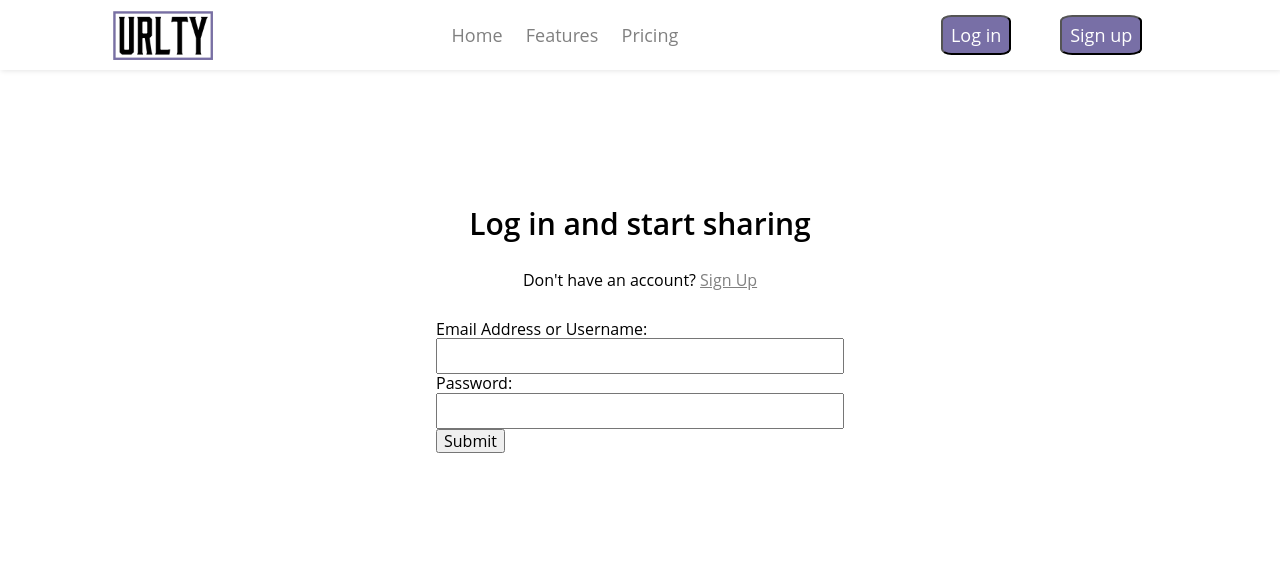
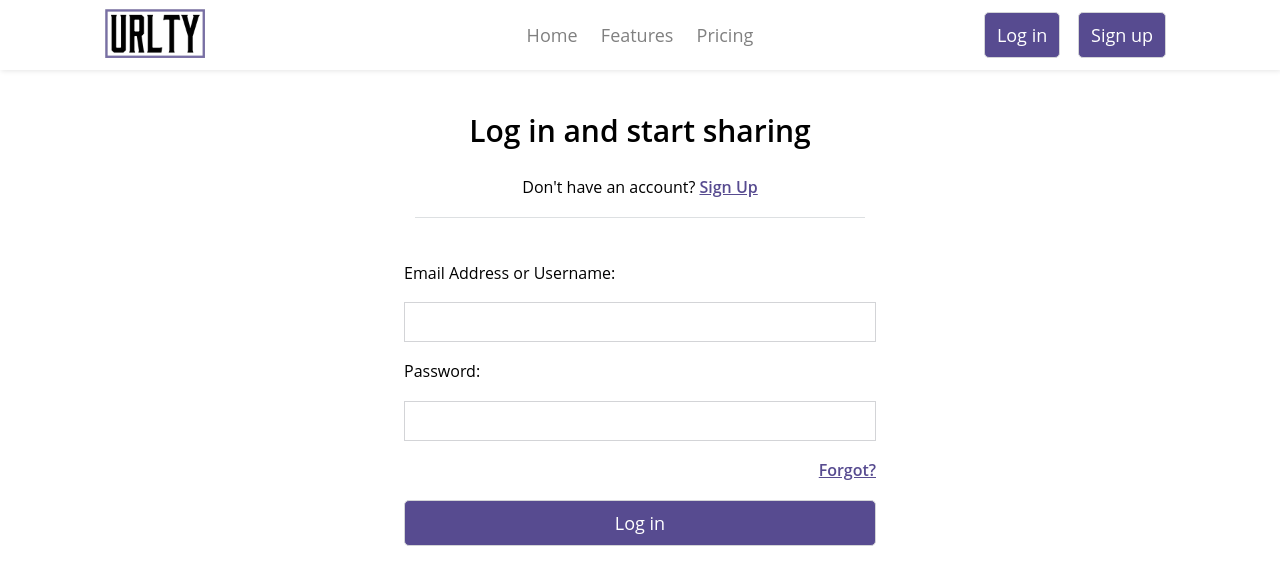
Before and after one commit to Yusuf007R/url-shortener, a React (Create React App) app in the folder frontend/: page / in a window 1280 px wide. Shown: the top 584 px of the page. Built offline with nearby package versions, Linux system fonts and the light colour scheme.

Commit message:
working on frontend login

```diff
--- a/frontend/package.json
+++ b/frontend/package.json
@@ -6,6 +6,7 @@
     "@testing-library/jest-dom": "^5.11.5",
     "@testing-library/react": "^11.1.0",
     "@testing-library/user-event": "^12.1.10",
+    "axios": "^0.21.0",
     "normalize.css": "^8.0.1",
     "react": "^17.0.1",
     "react-dom": "^17.0.1",
--- a/frontend/src/components/login/LoginForm/index.jsx
+++ /dev/null
@@ -1,22 +0,0 @@
-import React from "react";
-import { FormInput } from "./style";
-
-function LoginForm(props) {
-  return (
-    <div>
-      <form>
-        <label for="fname">Email Address or Username:</label>
-        <br></br>
-        <FormInput type="text" id="fname" name="fname"></FormInput>
-        <br></br>
-        <label for="lname">Password:</label>
-        <br></br>
-        <FormInput type="password" id="lname" name="lname"></FormInput>
-      </form>
-
-      <button>Submit</button>
-    </div>
-  );
-}
-
-export default LoginForm;
--- a/frontend/src/components/login/LoginForm/style.js
+++ /dev/null
@@ -1,6 +0,0 @@
-import styled from "styled-components";
-
-export const FormInput = styled.input`
-  width: 400px;
-  height: 30px;
-`;
--- a/frontend/src/components/login/LoginHeader/index.jsx
+++ /dev/null
@@ -1,14 +0,0 @@
-import React from "react";
-import { DivContainer, Anchor, Title } from "./style";
-
-function LoginHeader(props) {
-  return (
-    <DivContainer>
-      <Title>Log in and start sharing</Title>
-      <span>Don't have an account?</span>{" "}
-      <Anchor href="https://developer.mozilla.org">Sign Up</Anchor>
-    </DivContainer>
-  );
-}
-
-export default LoginHeader;
--- a/frontend/src/components/login/LoginHeader/style.js
+++ /dev/null
@@ -1,16 +0,0 @@
-import styled from "styled-components";
-
-export const Anchor = styled.a`
-  text-decoration: underline;
-  color: gray;
-`;
-
-export const DivContainer = styled.div`
-  margin: 30px;
-  text-align: center;
-`;
-
-export const Title = styled.p`
-  font-size: 30px;
-  font-weight: 600;
-`;
--- a/frontend/src/components/login/index.jsx
+++ b/frontend/src/components/login/index.jsx
@@ -1,13 +1,65 @@
-import React from "react";
-import { DivContainer } from "./style";
-import LoginForm from "./LoginForm";
-import LoginHeader from "./LoginHeader";
+import { React, useState } from "react";
+import {
+  DivContainer,
+  FormInput,
+  Title,
+  Anchor,
+  DivContainerHeader,
+  SubmitButton,
+  Test,
+  Test2,
+} from "./style";
+
+import axios from "axios";
 
 function Login(props) {
+  const [username, setUsername] = useState();
+  const [password, setPassword] = useState();
+
+  const SubmitHandler = (event) => {
+    event.preventDefault();
+    axios
+      .post("http://localhost:3001/api/auth/login", {
+        username,
+        password,
+      })
+      .then(function (response) {
+        console.log(response);
+      })
+      .catch(function (error) {
+        console.log(error);
+      });
+  };
   return (
     <DivContainer>
-      <LoginHeader />
-      <LoginForm />
+      <DivContainerHeader>
+        <Title>Log in and start sharing</Title>
+        <span>Don't have an account?</span>{" "}
+        <Anchor href="https://developer.mozilla.org">Sign Up</Anchor>
+        <Test></Test>
+      </DivContainerHeader>
+      <form onSubmit={SubmitHandler}>
+        <label>Email Address or Username:</label>
+        <br></br>
+        <FormInput
+          onChange={(e) => {
+            setUsername(e.target.value);
+          }}
+          type="text"
+        ></FormInput>
+        <br></br>
+        <label>Password:</label>
+        <br></br>
+        <FormInput
+          onChange={(e) => {
+            setPassword(e.target.value);
+          }}
+          type="password"
+        ></FormInput>
+        <br></br>
+        <Test2 href="https://developer.mozilla.org">Forgot?</Test2>
+        <SubmitButton>Log in</SubmitButton>
+      </form>
     </DivContainer>
   );
 }
--- a/frontend/src/components/login/style.js
+++ b/frontend/src/components/login/style.js
@@ -8,3 +8,56 @@ export const DivContainer = styled.div`
   width: 100%;
   height: 600px;
 `;
+
+export const FormInput = styled.input`
+  width: 450px;
+  margin-top: 20px;
+  margin-bottom: 20px;
+  border: 1px solid #d3d4d7;
+  padding: 10px;
+`;
+
+export const Anchor = styled.a`
+  text-decoration: underline;
+  color: #574b90;
+  font-weight: 600;
+`;
+
+export const DivContainerHeader = styled.div`
+  margin: 30px;
+  text-align: center;
+`;
+
+export const Title = styled.p`
+  font-size: 30px;
+  font-weight: 600;
+`;
+
+export const SubmitButton = styled.button`
+  border: 1px solid #d3d4d7;
+  margin-top: 20px;
+  background-color: #574b90;
+  font-size: 18px;
+  padding: 12px;
+  width: 100%;
+  border-radius: 5px;
+  color: white;
+`;
+
+export const Test = styled.p`
+  margin-top: 20px;
+  content: "";
+  display: block;
+  width: 450px;
+  height: 1px;
+  background: #dde0e2;
+`;
+
+export const Test2 = styled.a`
+  padding: 0px;
+  margin: 0px;
+  text-decoration: underline;
+  color: #574b90;
+  font-weight: 600;
+  float: right;
+`;
--- a/frontend/src/components/navbar/index.jsx
+++ b/frontend/src/components/navbar/index.jsx
@@ -5,6 +5,7 @@ import {
   Img,
   AnchorCenter,
   DivSpaceAround,
+  ImgContainer,
 } from "./style";
 
 import logo from "../../assest/logo.png";
@@ -12,7 +13,9 @@ import logo from "../../assest/logo.png";
 function NavBar(props) {
   return (
     <Navbar>
-      <Img src={logo} alt="xd" />
+      <ImgContainer>
+        <Img src={logo} alt="xd" />
+      </ImgContainer>
       <DivSpaceAround>
         <AnchorCenter href="https://developer.mozilla.org">Home</AnchorCenter>
         <AnchorCenter href="https://developer.mozilla.org">
@@ -22,7 +25,7 @@ function NavBar(props) {
           Pricing
         </AnchorCenter>
       </DivSpaceAround>
-      <DivSpaceAround>
+      <DivSpaceAround width={"200px"}>
         <AnchorLogin href="https://developer.mozilla.org">Log in</AnchorLogin>
         <AnchorLogin href="https://developer.mozilla.org">Sign up</AnchorLogin>
       </DivSpaceAround>
--- a/frontend/src/components/navbar/style.js
+++ b/frontend/src/components/navbar/style.js
@@ -17,6 +17,10 @@ export const Img = styled.img`
   width: 100px;
 `;
 
+export const ImgContainer = styled.div`
+  width: 200px;
+`;
+
 export const AnchorCenter = styled.a`
   text-decoration: none;
   color: gray;
@@ -24,12 +28,12 @@ export const AnchorCenter = styled.a`
 `;
 
 export const AnchorLogin = styled.button`
-  background-color: #786fa6;
+  border: 1px solid #d3d4d7;
+  background-color: #574b90;
   font-size: 18px;
-  text-decoration: none;
+  padding: 12px;
+  border-radius: 5px;
   color: white;
-  padding: 8px;
-  border-radius: 15%;
 `;
 
 export const DivSpaceAround = styled.div`
```
Also changed, not shown: 1 other file (tests, documents, lock files or other folders).
